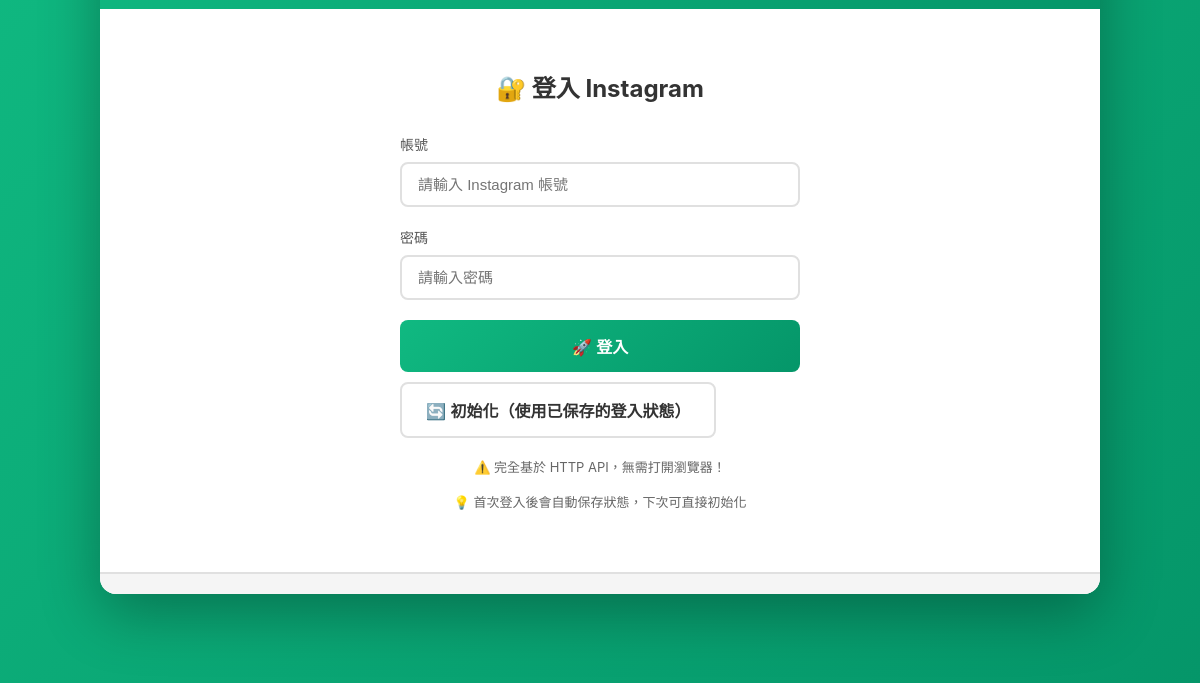
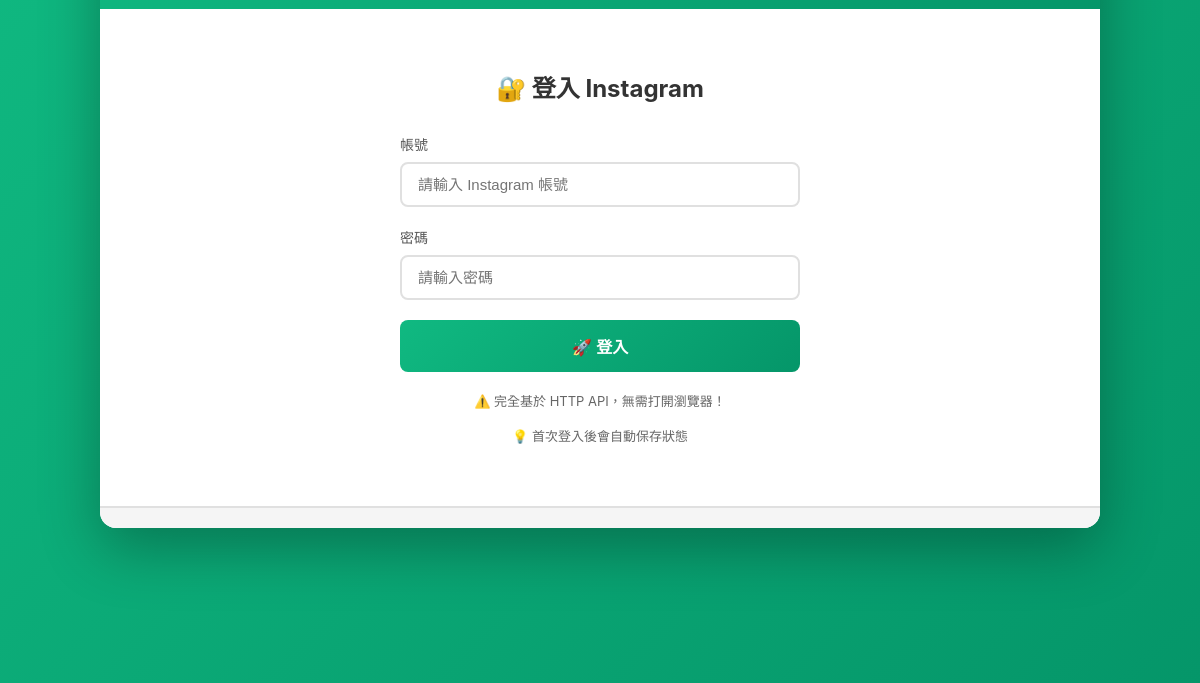
Before and after one commit to ifittw01-ai/ig-dm-helper, an Electron app: page index.html in a window 1200 px wide. Shown: the part 117-800 px from the top of the page. Drawn offline with Linux system fonts and the light colour scheme; no server answers.

Commit message:
移除初始化按鈕

```diff
--- a/index.html
+++ b/index.html
@@ -39,12 +39,9 @@
                     <button class="btn btn-primary btn-large" id="loginBtn">
                         🚀 登入
                     </button>
-                    <button class="btn btn-secondary" id="initBtn" style="margin-top: 10px;">
-                        🔄 初始化（使用已保存的登入狀態）
-                    </button>
                 </div>
                 <p class="hint">⚠️ 完全基於 HTTP API，無需打開瀏覽器！</p>
-                <p class="hint">💡 首次登入後會自動保存狀態，下次可直接初始化</p>
+                <p class="hint">💡 首次登入後會自動保存狀態</p>
             </div>
         </div>
 
--- a/renderer.js
+++ b/renderer.js
@@ -12,7 +12,6 @@
 const elements = {
     // 初始化和登入
     initSection: document.getElementById('initSection'),
-    initBtn: document.getElementById('initBtn'),
     loginBtn: document.getElementById('loginBtn'),
     usernameInput: document.getElementById('usernameInput'),
     passwordInput: document.getElementById('passwordInput'),
@@ -62,8 +61,7 @@
 
 // 初始化事件監聽
 function initEventListeners() {
-    // 初始化和登入按鈕
-    elements.initBtn.addEventListener('click', initInstagram);
+    // 登入按鈕
     elements.loginBtn.addEventListener('click', loginInstagram);
 
     // Enter 鍵登入
```
